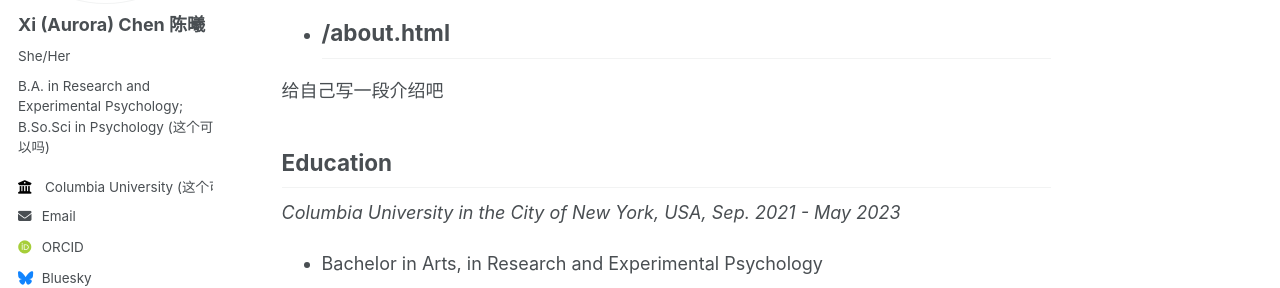
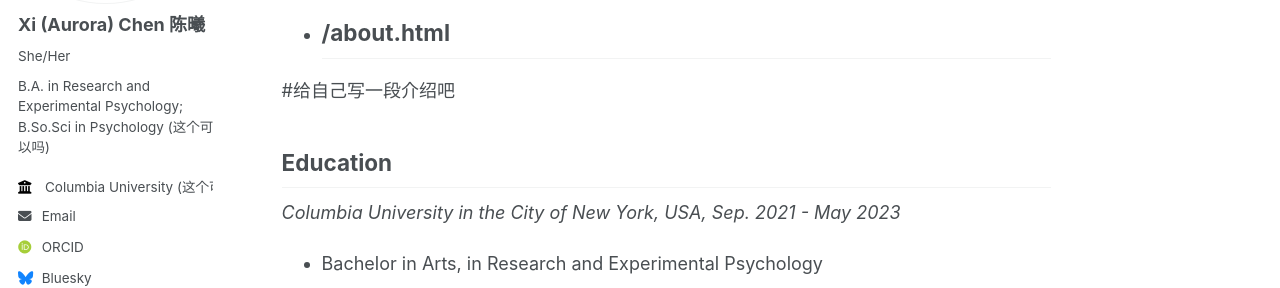
Before and after one commit to xixichen002/xixichen002.github.io, a Jekyll site: the page built from _pages/about.md, in a window 1280 px wide and 1393 px high. Shown: the part 236-524 px from the top of the window. Built offline with Jekyll 4.4.1, drawn with Linux system fonts in a browser that asks for light colours; some web fonts are replaced; our own code applies the rules of GitHub Pages for plain Markdown files.

```diff
--- a/_pages/about.md
+++ b/_pages/about.md
@@ -6,7 +6,7 @@ redirect_from:
   - /about.html
 ---
 
-给自己写一段介绍吧
+#给自己写一段介绍吧
 
 Education
 ------
```
